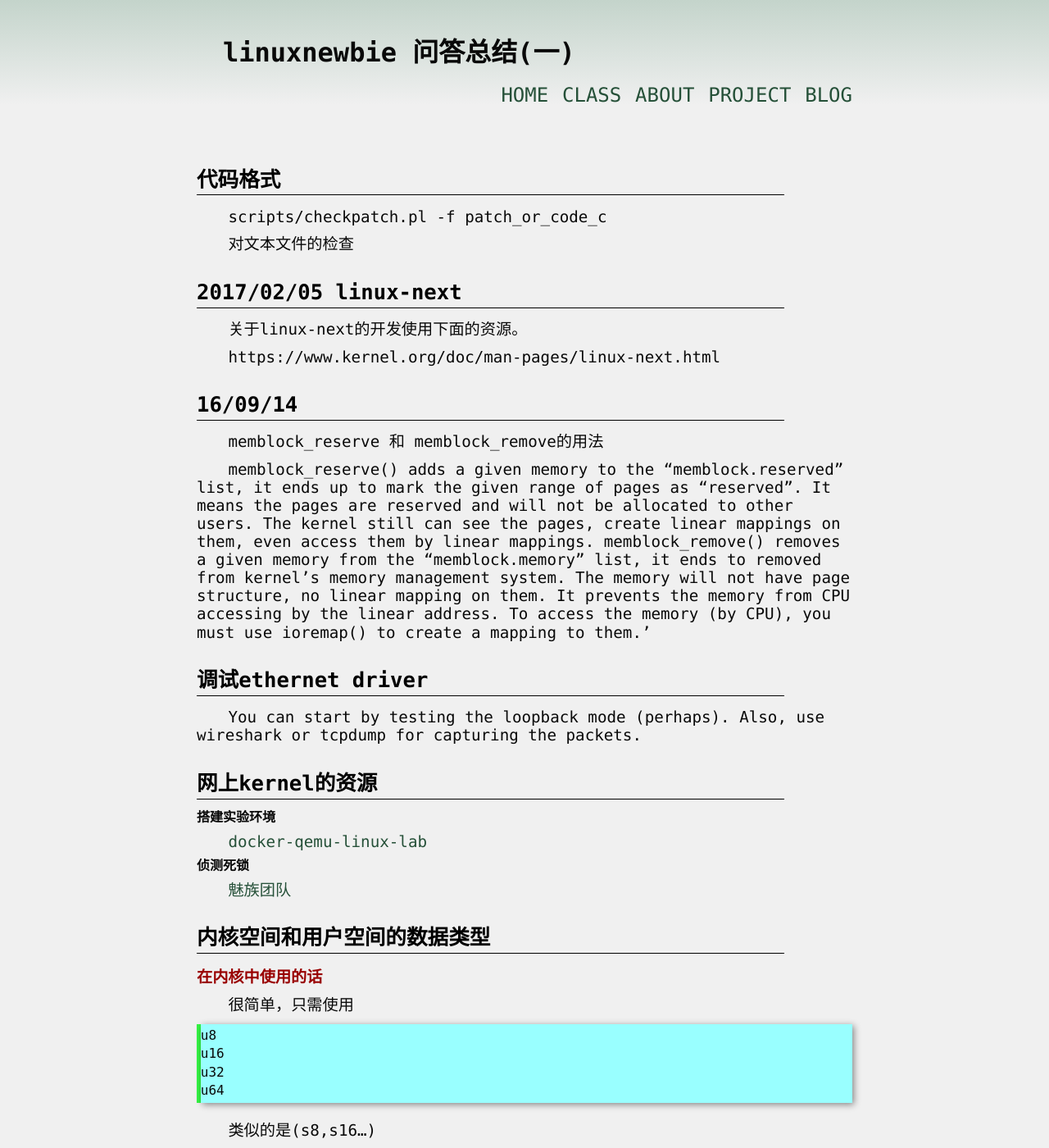
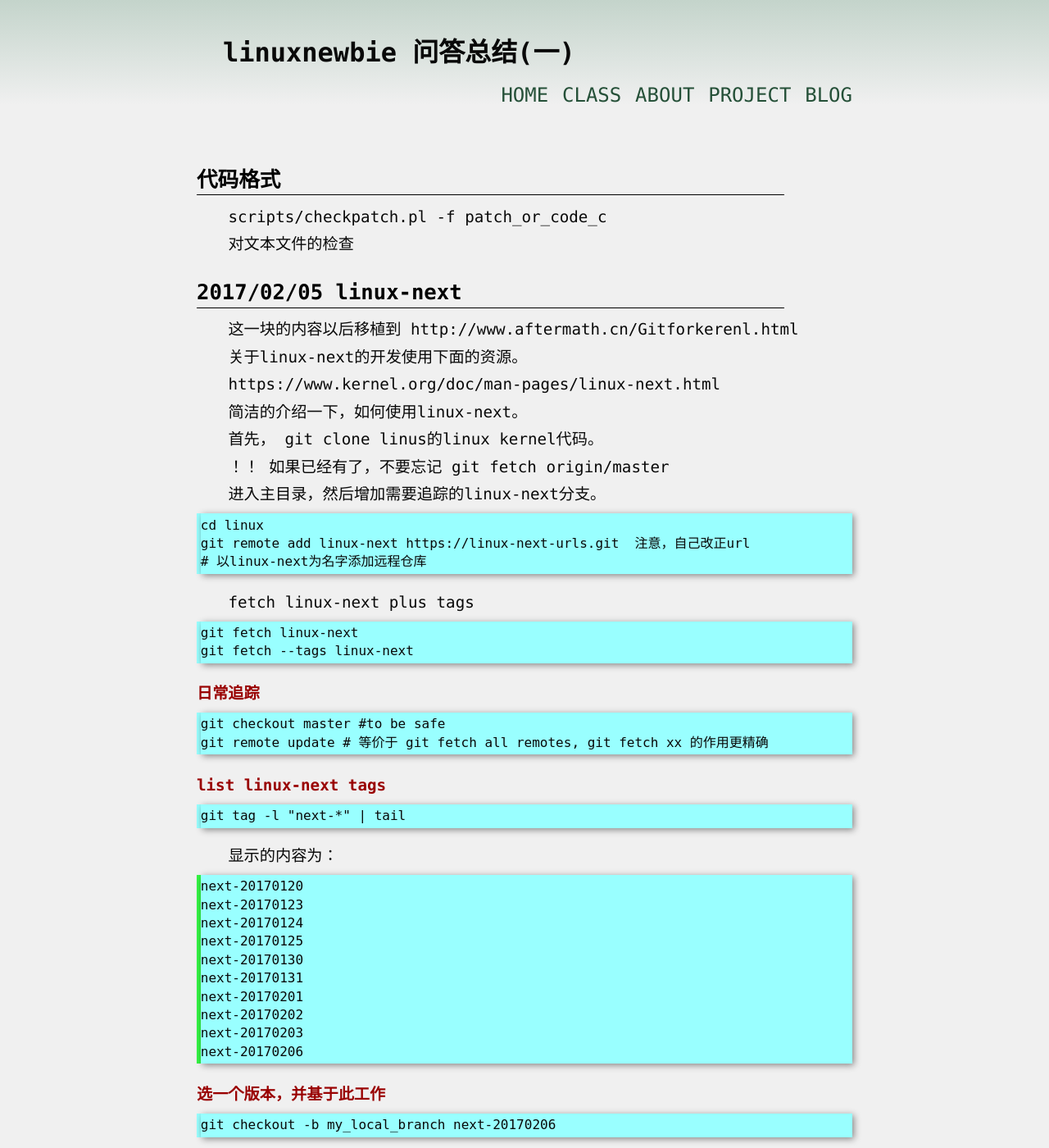
Before and after one commit to yuzibo/yuzibo.github.io, a Jekyll site: the page built from _posts/2016-04-18-linuxnewbies_notes_1.md, in a window 1280 px wide and 1400 px high. Shown: the whole window at 82% size. Built offline with Jekyll 4.4.1, drawn with Linux system fonts in a browser that asks for light colours; comment, search, counter and statistics services are not loaded.

Commit message:
add some usefully informations

````diff
--- a/_posts/2016-04-18-linuxnewbies_notes_1.md
+++ b/_posts/2016-04-18-linuxnewbies_notes_1.md
@@ -12,9 +12,67 @@ scripts/checkpatch.pl -f patch_or_code_c
 
 # 2017/02/05 linux-next
 
+这一块的内容以后移植到 http://www.aftermath.cn/Gitforkerenl.html
+
 关于linux-next的开发使用下面的资源。
 
 https://www.kernel.org/doc/man-pages/linux-next.html
+
+简洁的介绍一下，如何使用linux-next。
+
+首先， git clone linus的linux kernel代码。
+
+！！
+如果已经有了，不要忘记 git fetch origin/master
+
+进入主目录，然后增加需要追踪的linux-next分支。
+
+```git
+cd linux
+git remote add linux-next https://linux-next-urls.git  注意，自己改正url
+# 以linux-next为名字添加远程仓库
+```
+
+fetch linux-next plus tags
+
+```git
+git fetch linux-next
+git fetch --tags linux-next
+```
+
+### 日常追踪
+
+```git
+git checkout master #to be safe
+git remote update # 等价于 git fetch all remotes, git fetch xx 的作用更精确
+```
+### list linux-next tags
+
+```git
+git tag -l "next-*" | tail
+```
+
+显示的内容为：
+
+```shell
+next-20170120
+next-20170123
+next-20170124
+next-20170125
+next-20170130
+next-20170131
+next-20170201
+next-20170202
+next-20170203
+next-20170206
+```
+
+### 选一个版本，并基于此工作
+
+```git
+git checkout -b my_local_branch next-20170206
+```
+
 
 # 16/09/14
 
````
Also changed, not shown: _posts/2016-08-05-python_expression.md (+39 -0 lines), _posts/2016-08-06-python_iter.md (added, +38 -0 lines).
